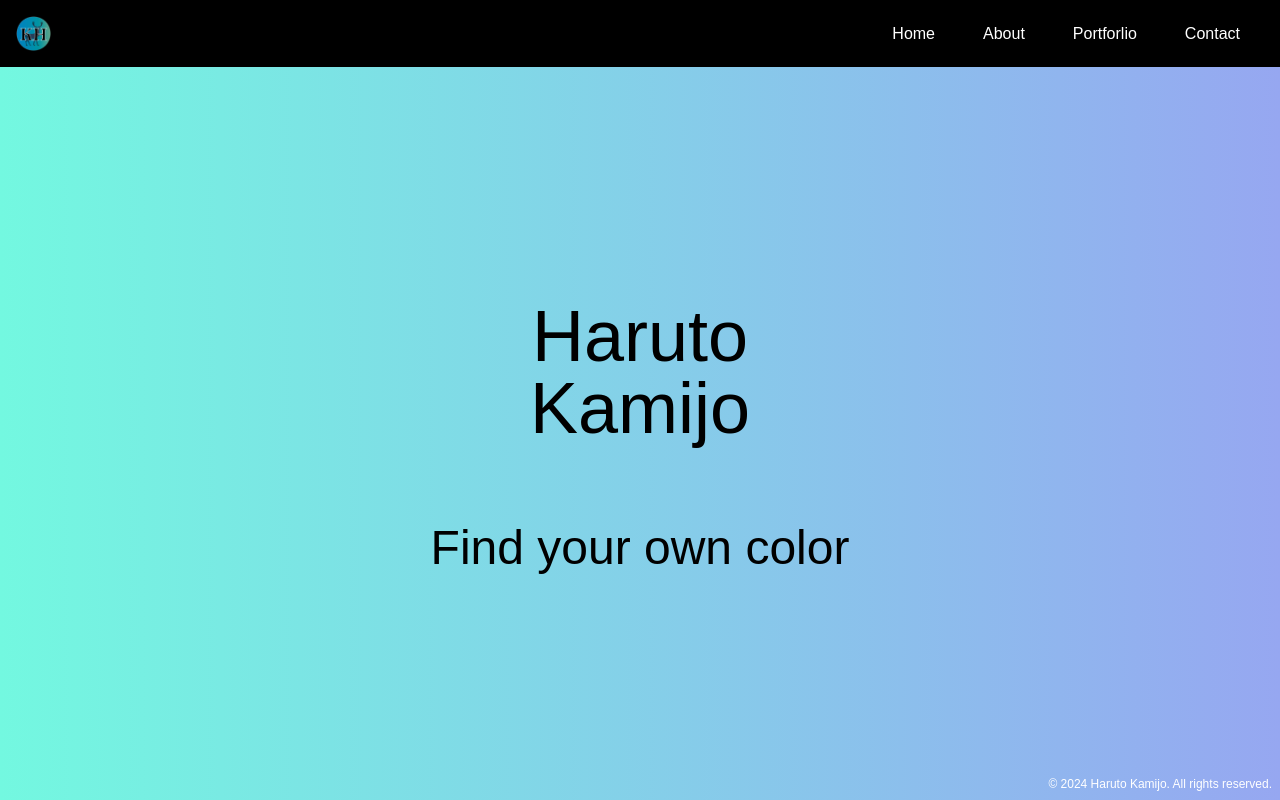
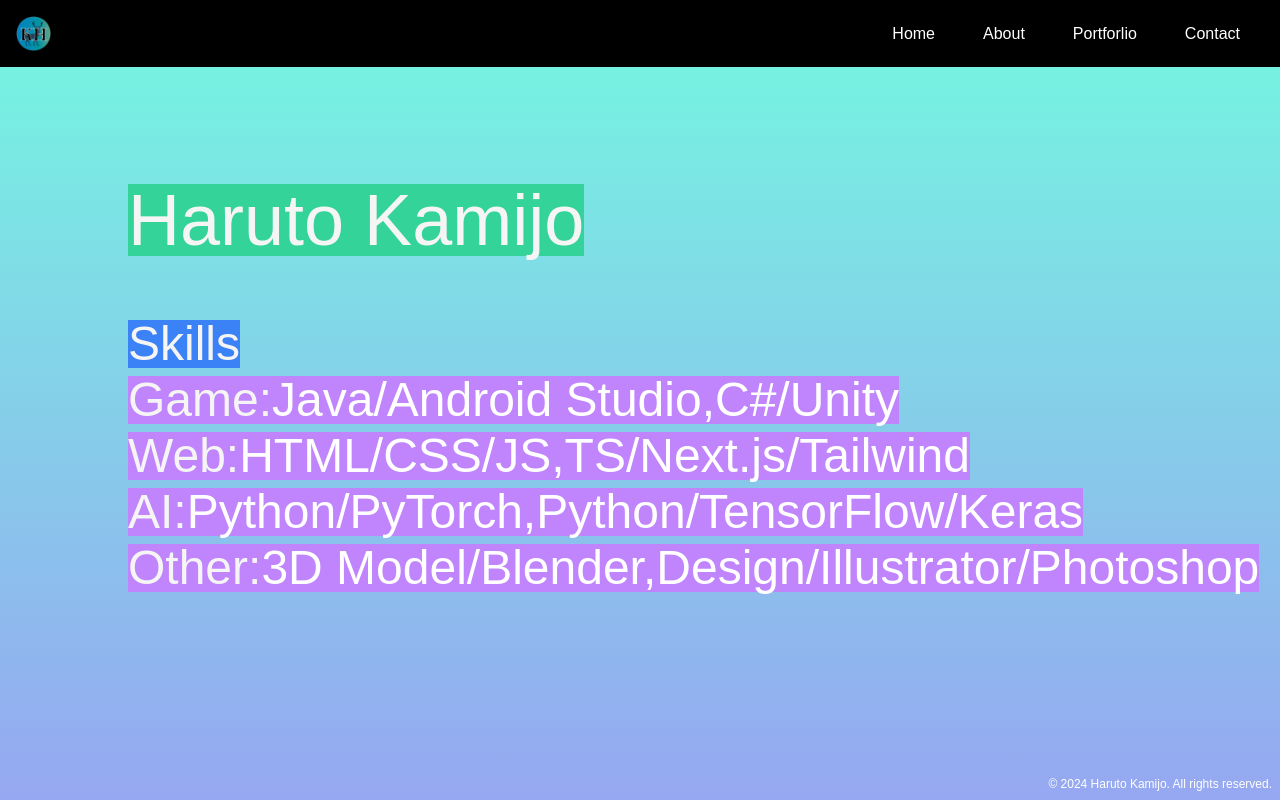
Before and after one commit to haruto-kamijo/PortfolioSite, a Next.js app in the folder portfolio/: page / in a window 1280 px wide. Built offline with nearby package versions, Linux system fonts and the light colour scheme; a web font is replaced by a local one.

Commit message:
feat:Add skill-contents to Home

```diff
--- a/portfolio/src/app/(Components)/FV.tsx
+++ b/portfolio/src/app/(Components)/FV.tsx
@@ -10,12 +10,28 @@ import React from 'react'
 const FV = () => {
 
 	return (
-		<section className="flex-none w-screen h-5/6">
-			<div className="profile">
-				<h1 className="text-3xl lg:text-7xl">Haruto</h1>
-				<h1 className="text-3xl lg:text-7xl">Kamijo</h1>
-				<h2 className="text-2l mt-20 lg:text-5xl">Find your own color</h2>
+		<section className="flex-none w-screen h-screen ">
+			{/*<div className="absolute z-0 mt-0 flex flex-wrap catchcopy-container">*/}
+			{/*	<p className=" catchcopy">Find</p>*/}
+			{/*	<p className="catchcopy">your</p>*/}
+			{/*	<p className="catchcopy">own</p>*/}
+			{/*	<p className="catchcopy">color</p>*/}
+			{/*</div>*/}
+			<div className="profile relative">
+				<h1 className="text-3xl z-10 lg:text-7xl bg-emerald-400 w-max">Haruto Kamijo</h1>
+				{/*<h1 className="text-3xl z-10 lg:text-7xl"></h1>*/}
+				<div className="relative text-3xl z-10 lg:text-5xl mt-16"><p className="bg-blue-500 w-max">Skills</p>
+					<h2 className="text-3xl z-10 lg:text-5xl mt-0 ">
+						<p className="mt-2 w-max bg-purple-400">Game:<span className="text-white hover:text-orange-300">Java/Android Studio,</span><span className="text-white hover:text-orange-300">C#/Unity</span></p>
+						<p className="mt-2 w-max bg-purple-400">Web:<span className="text-white hover:text-orange-300">HTML/CSS/JS,</span><span className="text-white hover:text-orange-300">TS/Next.js/Tailwind</span></p>
+						<p className="mt-2 w-max bg-purple-400">AI:<span className="text-white hover:text-orange-300">Python/PyTorch,</span><span className="text-white hover:text-orange-300">Python/TensorFlow/Keras</span></p>
+						<p className="mt-2 w-max bg-purple-400">Other:<span className="text-white hover:text-orange-300">3D Model/Blender,</span><span className="text-white hover:text-orange-300">Design/Illustrator/Photoshop</span></p>
+
+					</h2>
+					{/*<h2 className="text-3xl z-10 lg:text-5xl"></h2>*/}
+				</div>
 			</div>
+
 		</section>
 	)
 }
--- a/portfolio/src/app/(Components)/Footer.tsx
+++ b/portfolio/src/app/(Components)/Footer.tsx
@@ -2,7 +2,7 @@ import React from 'react'
 
 const Footer = () => {
 	return (
-		<footer className="absolute bottom-0 w-screen text-white flex h-12 z-10">
+		<footer className="absolute bottom-0 w-screen text-white flex h-12 z-50">
 			<p className="absolute bottom-2 right-2 text-xs">&copy; 2024 Haruto Kamijo. All rights reserved.</p>
 	</footer>
 )
--- a/portfolio/src/app/(Components)/Header.tsx
+++ b/portfolio/src/app/(Components)/Header.tsx
@@ -2,7 +2,6 @@
 
 import React from 'react'
 import Link from 'next/link'
-import Image from 'next/image'
 import {useState, useEffect} from 'react'
 import { useMediaQuery } from 'react-responsive'
 
@@ -33,11 +32,11 @@ const Header = ({ title }: HeaderProps) => {
 		else setVisible('visible')
 	}, [isDesktopOrLaptop])
 	return (
-		<header className="w-full fixed z-10 h-16">
+		<header className="w-full fixed z-50 h-16">
 			<nav className="flex items-center justify-between flex-wrap bg-[#000000] p-4">
-				<div className="flex items-center flex-shrink-0 text-white mr-6 title-gradation">
+				<div className="flex items-center flex-shrink-0 text-white mr-6">
 					<Link href="/">
-						<Image
+						<img
 							src="/logo.png"
 							width={35}
 							height={35}
--- a/portfolio/src/app/page.tsx
+++ b/portfolio/src/app/page.tsx
@@ -6,9 +6,7 @@ export default function Page() {
   return (
     <div className="flex h-screen p-0 bg-sky-100 double-gradation">
       <Header title="Kamijo Haruto"></Header>
-      <div className="flex overflow-x-auto h-5/6 absolute top-12 mt-3">
-        <FV></FV>
-      </div>
+      <FV></FV>
       <Footer/>
     </div>
   );
--- a/portfolio/src/app/ui/global.css
+++ b/portfolio/src/app/ui/global.css
@@ -6,23 +6,45 @@ html {
 }
 
 .profile{
-    margin-top:30vh;
-    text-align: center;
+    width: 100%;
+    padding-top:23vh;
+    padding-left: 10vw;
+    text-align: left;
+    color:whitesmoke;
+}
+.catchcopy-container{
+    top: 15vh;
+    right:10vw;
+    height:70vh;
+    width:40vw;
+    text-align: right;
+    color:rgba(240,240,240,1);
+}
+.catchcopy{
+    width:100%;
+    font-size:3rem;
+    margin-top:0;
 }
 .double-gradation {
     height:100vh;
     width:100%;
-    background-image: linear-gradient(90deg, rgba(115, 248, 224, 1), rgba(150, 167, 241, 1));
+    background-image: linear-gradient(180deg, rgba(115, 248, 224, 1), rgba(150, 167, 241, 1));
 }
 .title-gradation{
-    background-size: 300% auto;
-    background-image: linear-gradient(90deg, rgba(115, 248, 224, 1), rgba(150, 167, 241, 1));
+    background-size: 700% auto;
+    background-image: linear-gradient(90deg, rgba(255, 97, 97, 1), rgba(233, 178, 45, 1) 20%, rgba(192, 202, 75, 1) 34%, rgba(53, 179, 56, 1) 58%, rgba(86, 110, 243, 1) 79%, rgba(154, 39, 238, 1));
+    -webkit-text-stroke-width: 2px;
+    -webkit-text-stroke-color: rgba(0,0,0,0.5);
     -webkit-background-clip: text;
-    -webkit-text-fill-color: rgba(0,0,0,0.0);
-    animation: gradientEffect 3s infinite alternate;
+    -webkit-text-fill-color: rgba(255,255,255,0.2);
+    animation: gradientEffect 20s infinite alternate;
+
 }
 
 @keyframes gradientEffect {
     from {background-position: left}
-    to {background-position: right}
+    25% {background-position: right}
+    50% {background-position: left}
+    75%{background-position: right}
+    to {background-position: left}
 }
```
